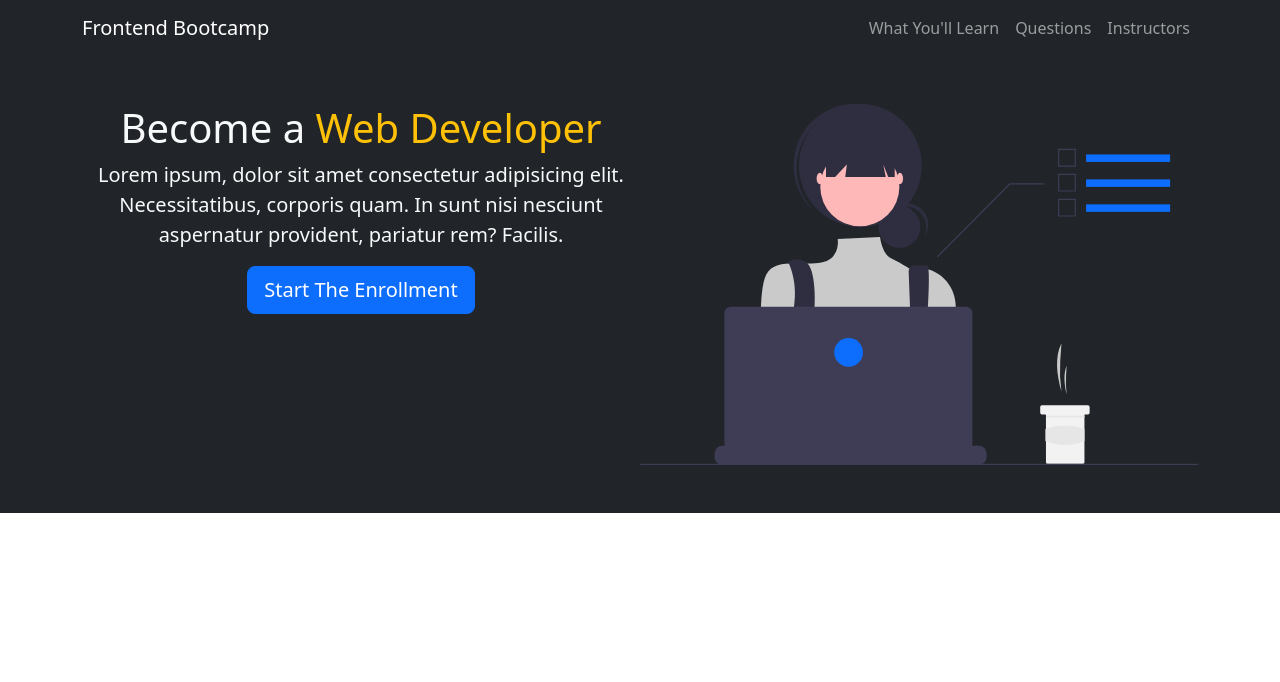
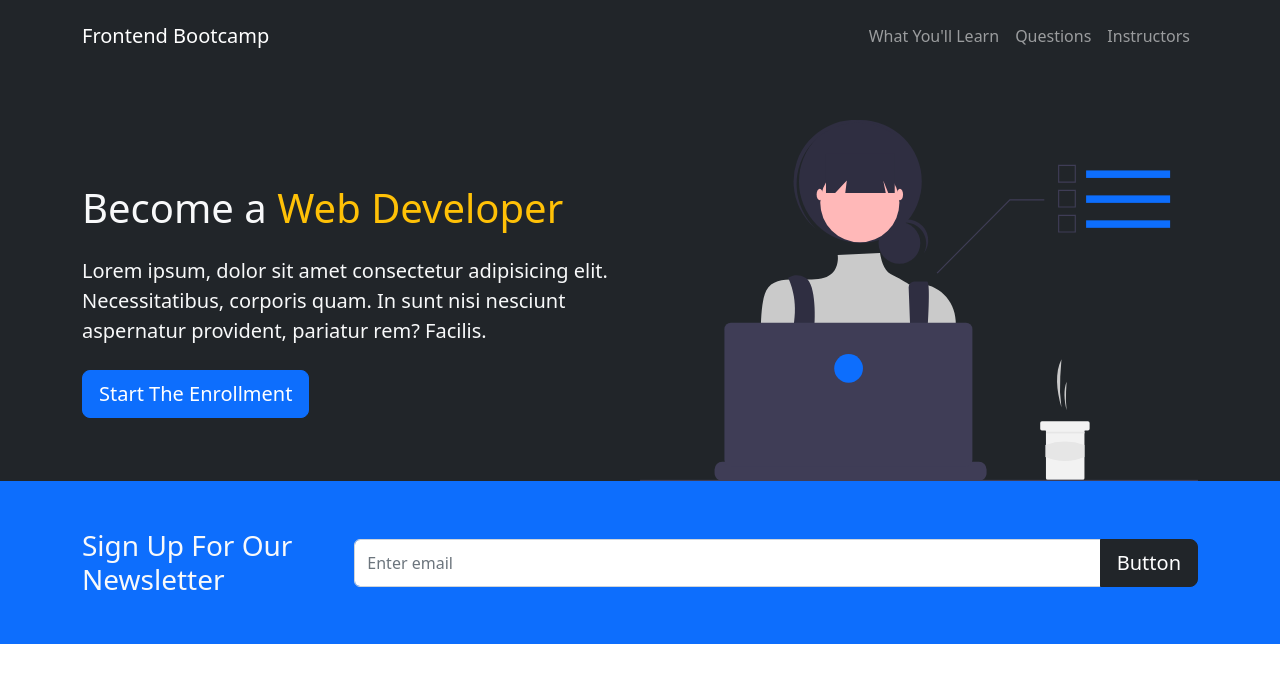
Before and after one commit to jchanpark/webpage_bootstrap, a plain HTML site: page index.html in a window 1280 px wide. Drawn offline with nearby package versions, Linux system fonts and the light colour scheme.

Commit message:
add newsletter section

```diff
--- a/index.html
+++ b/index.html
@@ -10,7 +10,7 @@
 </head>
 <body>
   <!-- Navbar -->
-  <nav class="navbar navbar-expand-lg bg-dark navbar-dark">
+  <nav class="navbar navbar-expand-lg bg-dark navbar-dark py-3">
     <div class="container">
       <a href="#" class="navbar-brand">Frontend Bootcamp</a>
 
@@ -40,22 +40,42 @@
   </nav>
 
   <!-- Showcase -->
-  <section class="bg-dark text-light p-5 text-center">
+  <section class="bg-dark text-light p-5 p-lg-0 pt-lg-5 text-center text-sm-start">
     <div class="container">
-      <div class="d-sm-flex">
+      <div class="d-sm-flex align-items-center justify-content-between">
         <div>
           <h1>Become a <span class="text-warning">Web Developer</span></h1>
-          <p class="lead">
+          <p class="lead my-4">
             Lorem ipsum, dolor sit amet consectetur adipisicing elit. Necessitatibus, corporis quam. In sunt nisi nesciunt aspernatur provident, pariatur rem? Facilis.
           </p>
           <button class="btn btn-primary btn-lg">Start The Enrollment</button>
 
         </div>
-        <img class="img-fluid w-50" src="img/showcase.svg" alt="">
+        <img class="img-fluid w-50 d-none d-sm-block" src="img/showcase.svg" alt="">
       </div>
     </div>
   </section>
 
+  <!-- Newsletter -->
+  <section class="bg-primary text-light p-5">
+    <div class="container">
+      <div class="d-md-flex justify-content-between align-items-center">
+        <h3 class="mb-3 mb-md-0">Sign Up For Our Newsletter</h3>
+
+        <div class="input-group news-input">
+          <input
+            type="text"
+            class="form-control"
+            placeholder="Enter email"
+          >
+          <button
+            class="btn btn-dark btn-lg"
+            type="button">Button</button>
+        </div>
+
+      </div>
+    </div>
+  </section>
 
   <script src="https://cdn.jsdelivr.net/npm/bootstrap@5.2.0/dist/js/bootstrap.bundle.min.js" integrity="sha384-A3rJD856KowSb7dwlZdYEkO39Gagi7vIsF0jrRAoQmDKKtQBHUuLZ9AsSv4jD4Xa" crossorigin="anonymous"></script>
 </body>
```
